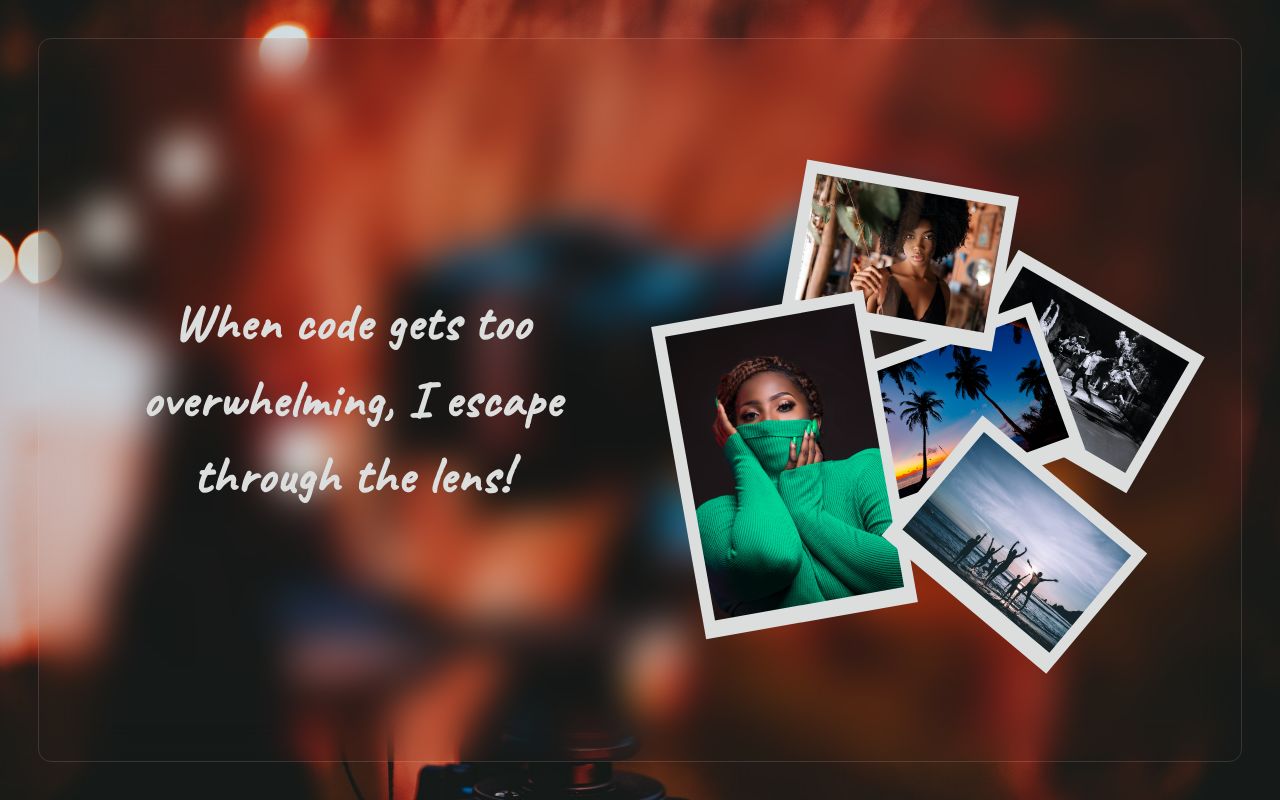
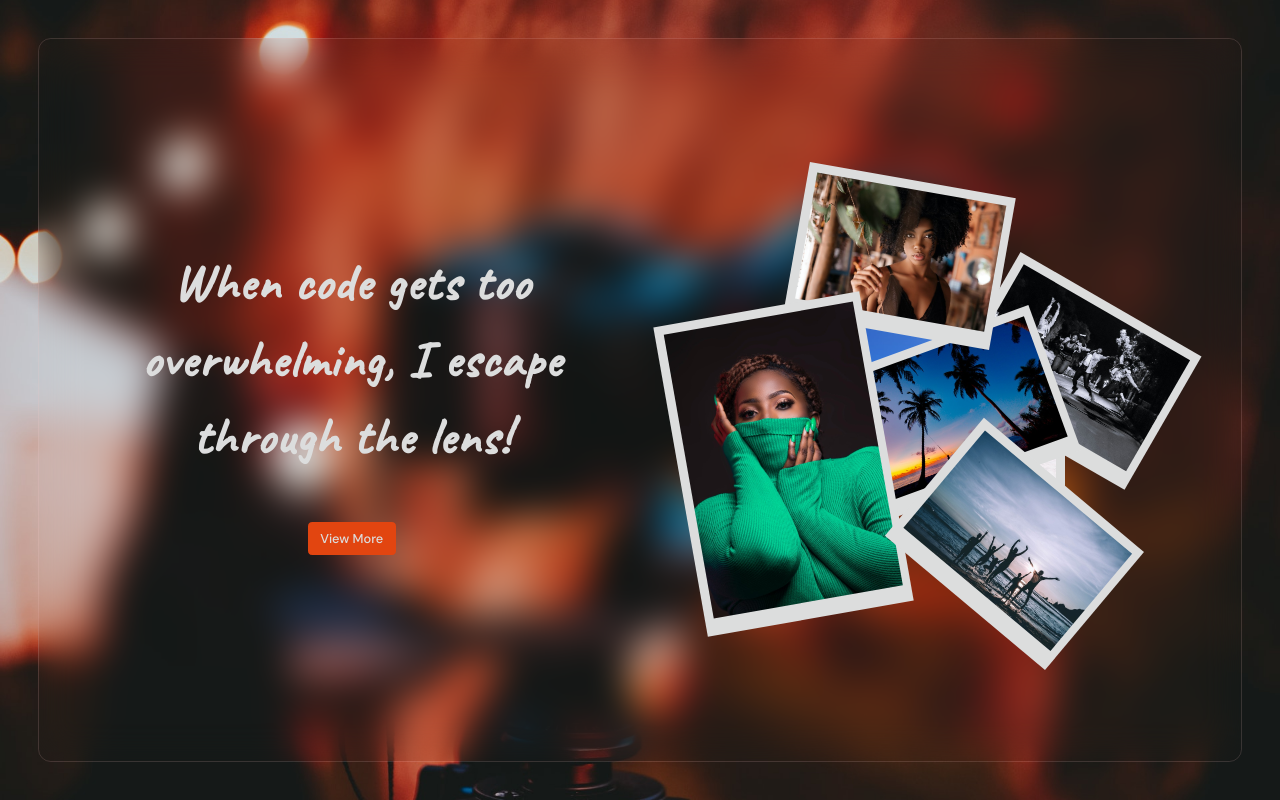
Before and after one commit to thesmartcoder7/gallery, a Django app: page / in a window 1280 px wide. Run offline with Django 4.2, Linux system fonts and the light colour scheme.

Commit message:
style: structure and style the landing page

```diff
--- a/album/static/album/css/index.css
+++ b/album/static/album/css/index.css
@@ -1,4 +1,4 @@
-@import url("https://fonts.googleapis.com/css2?family=Caveat&display=swap");
+@import url("https://fonts.googleapis.com/css2?family=Caveat&family=DM+Sans:wght@400;500&display=swap");
 * {
   padding: 0;
   margin: 0;
@@ -9,18 +9,22 @@
 @-webkit-keyframes emerge {
   0% {
     width: 0;
+    opacity: 0.5;
   }
   100% {
     width: 15vw;
+    opacity: 1;
   }
 }
 
 @keyframes emerge {
   0% {
     width: 0;
+    opacity: 0.5;
   }
   100% {
     width: 15vw;
+    opacity: 1;
   }
 }
 
@@ -62,6 +66,10 @@ main .left {
   display: -webkit-box;
   display: -ms-flexbox;
   display: flex;
+  -webkit-box-orient: vertical;
+  -webkit-box-direction: normal;
+      -ms-flex-direction: column;
+          flex-direction: column;
   -webkit-box-align: center;
       -ms-flex-align: center;
           align-items: center;
@@ -76,6 +84,24 @@ main .left h1 {
   text-align: center;
   line-height: 6vw;
   letter-spacing: 0.1vw;
+  margin-bottom: 10%;
+}
+
+main .left a {
+  text-decoration: none;
+  color: #dcdddd;
+  background-color: #e24510;
+  padding: 1.5% 2.5%;
+  font-size: 1vw;
+  border: 0.15vw solid #e24510;
+  outline: none;
+  border-radius: 0.3vw;
+  font-family: "DM Sans", sans-serif;
+  font-weight: 500;
+}
+
+main .left a:hover {
+  background-color: transparent;
 }
 
 main .right {
@@ -104,14 +130,18 @@ main .right div {
   -webkit-box-pack: center;
       -ms-flex-pack: center;
           justify-content: center;
-  padding: 2% 2% 3% 2%;
+  padding: 1.5% 1.5% 3% 1.5%;
   position: absolute;
 }
 
 main .right div img {
   width: 15vw;
-  -webkit-animation: emerge 0.5s ease-in;
-          animation: emerge 0.5s ease-in;
+  -webkit-animation: emerge 1s ease-in;
+          animation: emerge 1s ease-in;
+}
+
+main .right .zero img {
+  width: 20vw;
 }
 
 main .right .one {
--- a/album/static/album/css/index.scss
+++ b/album/static/album/css/index.scss
@@ -1,13 +1,15 @@
-@import url("https://fonts.googleapis.com/css2?family=Caveat&display=swap");
+@import url("https://fonts.googleapis.com/css2?family=Caveat&family=DM+Sans:wght@400;500&display=swap");
 @import "mixins";
 
 @keyframes emerge {
   0% {
     width: 0;
+    opacity: 0.5;
   }
 
   100% {
     width: 15vw;
+    opacity: 1;
   }
 }
 
@@ -39,6 +41,7 @@ main {
     width: 50%;
     height: 100%;
     display: flex;
+    flex-direction: column;
     align-items: center;
     justify-content: center;
 
@@ -48,6 +51,23 @@ main {
       text-align: center;
       line-height: 6vw;
       letter-spacing: 0.1vw;
+      margin-bottom: 10%;
+    }
+
+    a {
+      text-decoration: none;
+      color: #dcdddd;
+      background-color: #e24510;
+      padding: 1.5% 2.5%;
+      font-size: 1vw;
+      border: 0.15vw solid #e24510;
+      outline: none;
+      border-radius: 0.3vw;
+      font-family: "DM Sans", sans-serif;
+      font-weight: 500;
+      &:hover {
+        background-color: transparent;
+      }
     }
   }
 
@@ -64,12 +84,18 @@ main {
       display: flex;
       align-items: center;
       justify-content: center;
-      padding: 2% 2% 3% 2%;
+      padding: 1.5% 1.5% 3% 1.5%;
       position: absolute;
 
       img {
         width: 15vw;
-        animation: emerge 0.5s ease-in;
+        animation: emerge 1s ease-in;
+      }
+    }
+
+    .zero {
+      img {
+        width: 20vw;
       }
     }
 
--- a/album/templates/album/index.html
+++ b/album/templates/album/index.html
@@ -12,13 +12,23 @@
     <main>
       <div class="left">
         <h1>When code gets too overwhelming, I escape through the lens!</h1>
+        <a href="">View More</a>
       </div>
       <div class="right">
+        <div class="zero">
+          <img
+            src="{% static 'album/images/landing/maldives.jpg'%}"
+            alt="maldives"
+          />
+        </div>
         <div class="one">
           <img src="{% static 'album/images/landing/crazy.jpg'%}" alt="crazy" />
         </div>
         <div class="two">
-          <img src="{% static 'album/images/landing/beach_swing.jpg'%}" alt="beach" />
+          <img
+            src="{% static 'album/images/landing/beach_swing.jpg'%}"
+            alt="beach"
+          />
         </div>
         <div class="three">
           <img
```
Also changed, not shown: album/static/album/images/landing/maldives.jpg (added), 1 other file.
